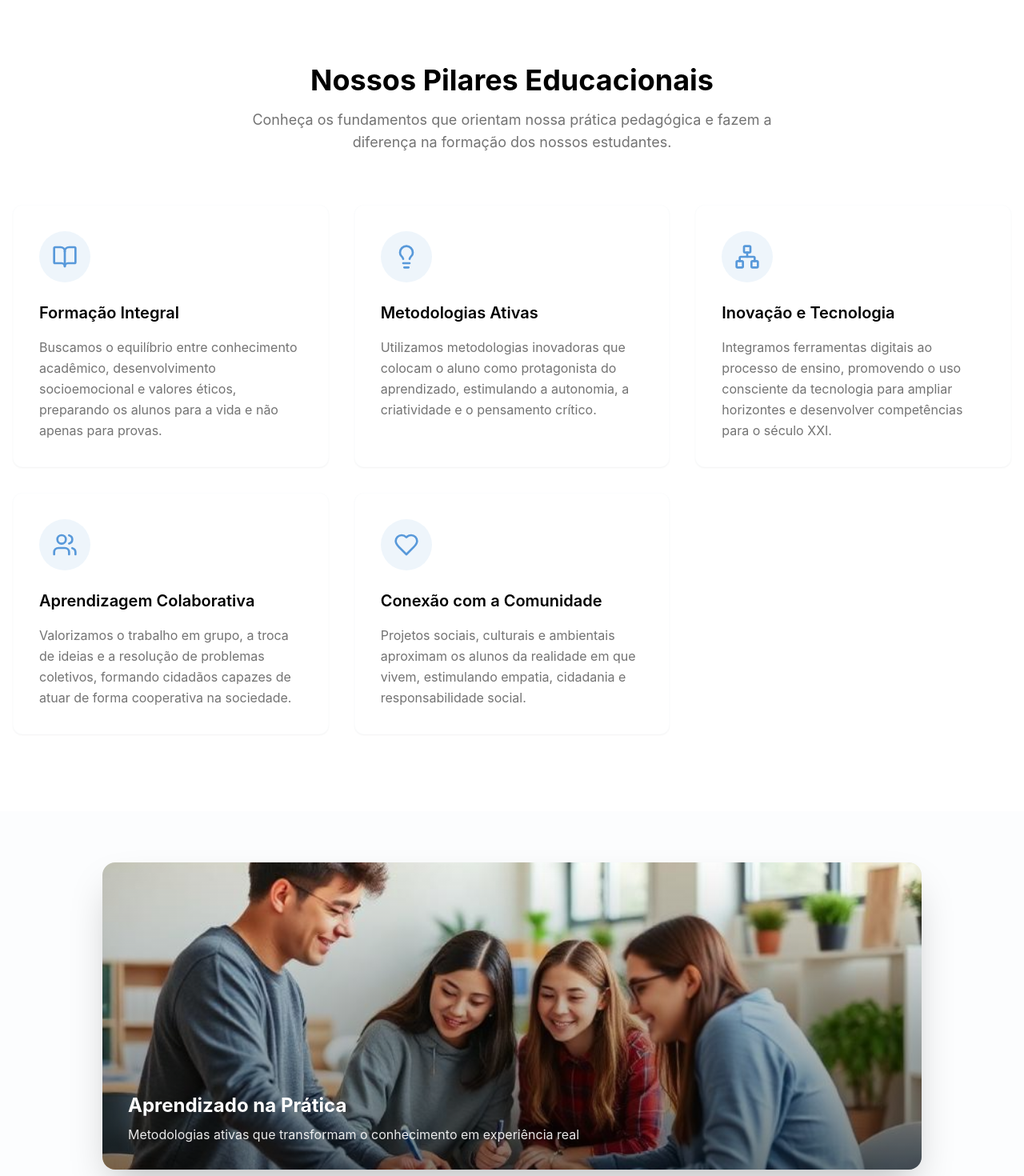
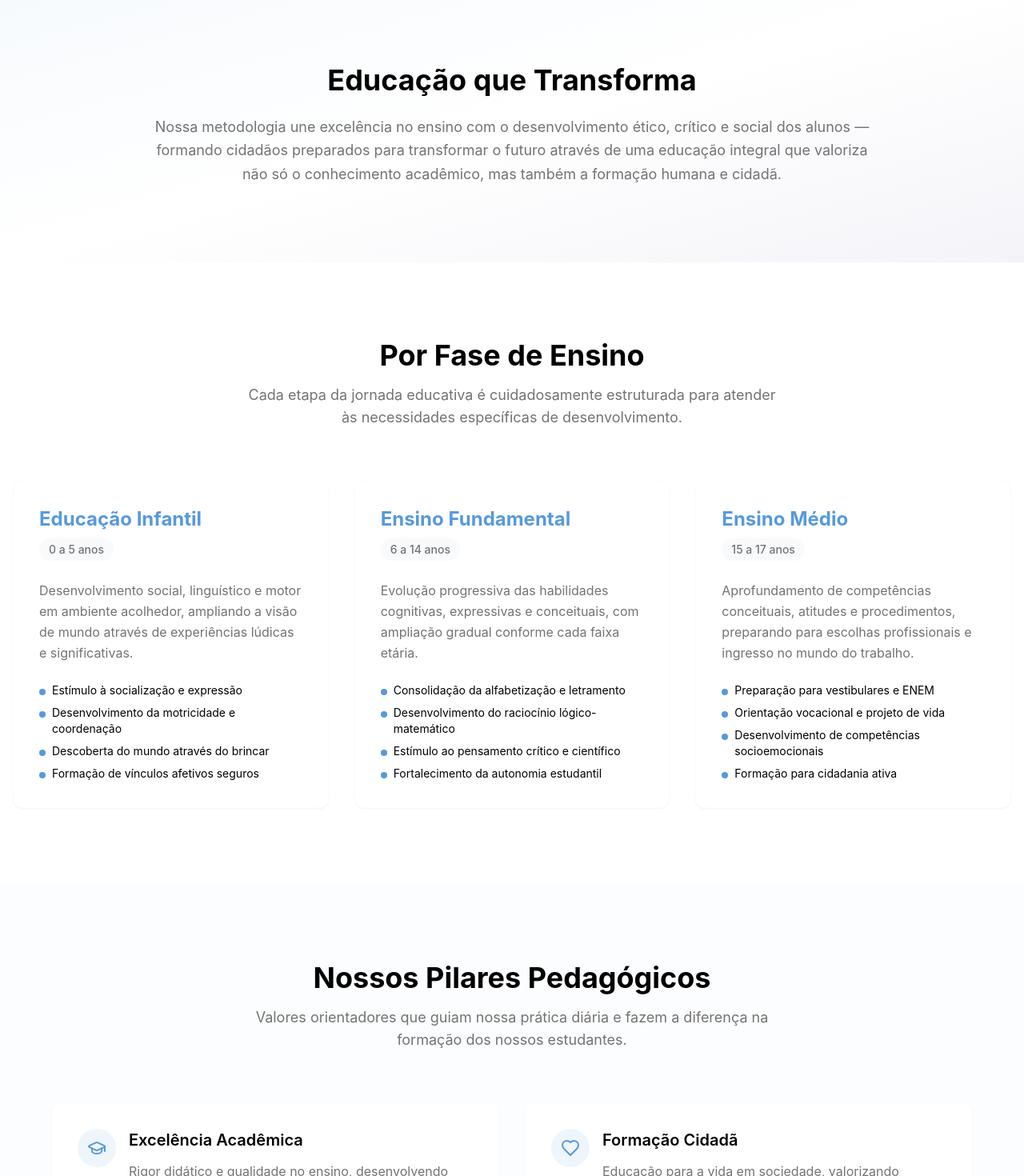
Before and after one commit to VonoxDeveloper/prototipo-marcosrichardson, a React (Vite) app: page /proposta in a window 1280 px wide. Shown: the part 560-2030 px from the top of the page at 80% size. Built offline with nearby package versions, Linux system fonts and the light colour scheme.

Commit message:
Add Proposta Pedagógica page

```diff
--- a/src/pages/Proposta.tsx
+++ b/src/pages/Proposta.tsx
@@ -3,35 +3,89 @@ import Footer from '@/components/Footer';
 import { Card, CardContent } from '@/components/ui/card';
 import { Button } from '@/components/ui/button';
 import { InteractiveHoverButton } from '@/components/ui/interactive-hover-button';
-import { BookOpen, Users, Lightbulb, Network, Heart } from 'lucide-react';
+import { BookOpen, Users, Lightbulb, Network, Heart, GraduationCap, Target, Compass, Sparkles } from 'lucide-react';
 import studentsLearning from '@/assets/students-learning.jpg';
 import heroImage from '@/assets/hero-school.jpg';
 
+const educationPhases = [
+  {
+    name: "Educação Infantil",
+    ageRange: "0 a 5 anos",
+    description: "Desenvolvimento social, linguístico e motor em ambiente acolhedor, ampliando a visão de mundo através de experiências lúdicas e significativas.",
+    highlights: [
+      "Estímulo à socialização e expressão",
+      "Desenvolvimento da motricidade e coordenação",
+      "Descoberta do mundo através do brincar",
+      "Formação de vínculos afetivos seguros"
+    ]
+  },
+  {
+    name: "Ensino Fundamental",
+    ageRange: "6 a 14 anos",
+    description: "Evolução progressiva das habilidades cognitivas, expressivas e conceituais, com ampliação gradual conforme cada faixa etária.",
+    highlights: [
+      "Consolidação da alfabetização e letramento",
+      "Desenvolvimento do raciocínio lógico-matemático",
+      "Estímulo ao pensamento crítico e científico",
+      "Fortalecimento da autonomia estudantil"
+    ]
+  },
+  {
+    name: "Ensino Médio",
+    ageRange: "15 a 17 anos",
+    description: "Aprofundamento de competências conceituais, atitudes e procedimentos, preparando para escolhas profissionais e ingresso no mundo do trabalho.",
+    highlights: [
+      "Preparação para vestibulares e ENEM",
+      "Orientação vocacional e projeto de vida",
+      "Desenvolvimento de competências socioemocionais",
+      "Formação para cidadania ativa"
+    ]
+  }
+];
+
 const pillars = [
   {
-    name: "Formação Integral",
-    description: "Buscamos o equilíbrio entre conhecimento acadêmico, desenvolvimento socioemocional e valores éticos, preparando os alunos para a vida e não apenas para provas.",
-    icon: BookOpen
+    name: "Excelência Acadêmica",
+    description: "Rigor didático e qualidade no ensino, desenvolvendo competências intelectuais sólidas através de metodologias comprovadas e inovadoras.",
+    icon: GraduationCap
   },
   {
-    name: "Metodologias Ativas",
-    description: "Utilizamos metodologias inovadoras que colocam o aluno como protagonista do aprendizado, estimulando a autonomia, a criatividade e o pensamento crítico.",
+    name: "Formação Cidadã",
+    description: "Educação para a vida em sociedade, valorizando cultura, corporeidade, atuação social e projetos que conectam teoria e prática.",
+    icon: Heart
+  },
+  {
+    name: "Metodologias Inovadoras",
+    description: "Estratégias pedagógicas que colocam o estudante como protagonista, estimulando criatividade, autonomia e pensamento crítico.",
     icon: Lightbulb
   },
   {
-    name: "Inovação e Tecnologia",
-    description: "Integramos ferramentas digitais ao processo de ensino, promovendo o uso consciente da tecnologia para ampliar horizontes e desenvolver competências para o século XXI.",
-    icon: Network
+    name: "Desenvolvimento Integral",
+    description: "Formação que contempla aspectos cognitivos, emocionais, sociais e éticos, preparando cidadãos completos para os desafios do futuro.",
+    icon: Target
+  }
+];
+
+const values = [
+  {
+    name: "Tradição",
+    description: "Preservamos valores educacionais consolidados, honrando nossa história e experiência pedagógica.",
+    icon: Compass
   },
   {
-    name: "Aprendizagem Colaborativa",
-    description: "Valorizamos o trabalho em grupo, a troca de ideias e a resolução de problemas coletivos, formando cidadãos capazes de atuar de forma cooperativa na sociedade.",
-    icon: Users
+    name: "Inovação",
+    description: "Abraçamos novas tecnologias e metodologias para enriquecer o processo de ensino-aprendizagem.",
+    icon: Sparkles
   },
   {
-    name: "Conexão com a Comunidade",
-    description: "Projetos sociais, culturais e ambientais aproximam os alunos da realidade em que vivem, estimulando empatia, cidadania e responsabilidade social.",
+    name: "Humanismo",
+    description: "Colocamos o ser humano no centro de nossa prática educativa, valorizando dignidade e potencial individual.",
     icon: Heart
+  },
+  {
+    name: "Equidade",
+    description: "Promovemos oportunidades justas e inclusivas, respeitando as diferenças e necessidades de cada estudante.",
+    icon: Users
   }
 ];
 
@@ -61,32 +115,129 @@ const Proposta = () => {
       </section>
 
       <main className="pt-16">
-        {/* Pillars Section */}
+        {/* Introduction Section */}
+        <section className="py-16 sm:py-24 bg-gradient-to-br from-primary/5 via-background to-secondary/5">
+          <div className="container mx-auto px-4">
+            <div className="max-w-4xl mx-auto text-center">
+              <h2 className="text-3xl sm:text-4xl font-bold mb-6">
+                Educação que Transforma
+              </h2>
+              <p className="text-lg text-muted-foreground leading-relaxed">
+                Nossa metodologia une excelência no ensino com o desenvolvimento ético, crítico e social dos alunos —
+                formando cidadãos preparados para transformar o futuro através de uma educação integral que valoriza
+                não só o conhecimento acadêmico, mas também a formação humana e cidadã.
+              </p>
+            </div>
+          </div>
+        </section>
+
+        {/* Education Phases Section */}
         <section className="py-16 sm:py-24">
           <div className="container mx-auto px-4">
             <div className="text-center mb-16">
               <h2 className="text-3xl sm:text-4xl font-bold mb-4">
-              Nossos Pilares Educacionais
+                Por Fase de Ensino
               </h2>
               <p className="text-lg text-muted-foreground max-w-2xl mx-auto">
-              Conheça os fundamentos que orientam nossa prática pedagógica e fazem a diferença na formação dos nossos estudantes.
+                Cada etapa da jornada educativa é cuidadosamente estruturada para atender às necessidades específicas de desenvolvimento.
               </p>
             </div>
 
-          <div className="grid grid-cols-1 md:grid-cols-2 lg:grid-cols-3 gap-8 max-w-7xl mx-auto">
+            <div className="grid grid-cols-1 lg:grid-cols-3 gap-8 max-w-7xl mx-auto">
+              {educationPhases.map((phase, index) => (
+                <Card key={index} className="group hover:shadow-xl transition-all duration-300 border-muted/20 hover:border-primary/20">
+                  <CardContent className="p-8">
+                    <div className="mb-6">
+                      <h3 className="text-2xl font-bold mb-2 text-primary">
+                        {phase.name}
+                      </h3>
+                      <p className="text-sm font-medium text-muted-foreground bg-muted/50 px-3 py-1 rounded-full inline-block">
+                        {phase.ageRange}
+                      </p>
+                    </div>
+                    <p className="text-muted-foreground leading-relaxed mb-6">
+                      {phase.description}
+                    </p>
+                    <div className="space-y-2">
+                      {phase.highlights.map((highlight, highlightIndex) => (
+                        <div key={highlightIndex} className="flex items-start gap-2">
+                          <div className="w-2 h-2 bg-primary rounded-full mt-2 flex-shrink-0" />
+                          <p className="text-sm text-foreground">{highlight}</p>
+                        </div>
+                      ))}
+                    </div>
+                  </CardContent>
+                </Card>
+              ))}
+            </div>
+          </div>
+        </section>
+
+        {/* Pillars Section */}
+        <section className="py-16 sm:py-24 bg-muted/20">
+          <div className="container mx-auto px-4">
+            <div className="text-center mb-16">
+              <h2 className="text-3xl sm:text-4xl font-bold mb-4">
+                Nossos Pilares Pedagógicos
+              </h2>
+              <p className="text-lg text-muted-foreground max-w-2xl mx-auto">
+                Valores orientadores que guiam nossa prática diária e fazem a diferença na formação dos nossos estudantes.
+              </p>
+            </div>
+
+            <div className="grid grid-cols-1 md:grid-cols-2 gap-8 max-w-6xl mx-auto">
               {pillars.map((pillar, index) => {
                 const IconComponent = pillar.icon;
                 return (
                   <Card key={index} className="group hover:shadow-lg transition-all duration-300 border-muted/20 hover:border-primary/20">
                     <CardContent className="p-8">
-                    <div className="flex items-center justify-center w-16 h-16 bg-primary/10 rounded-full mb-6 group-hover:bg-primary/20 transition-colors duration-300">
-                      <IconComponent className="w-8 h-8 text-primary" />
+                      <div className="flex items-start gap-4">
+                        <div className="flex items-center justify-center w-12 h-12 bg-primary/10 rounded-full flex-shrink-0 group-hover:bg-primary/20 transition-colors duration-300">
+                          <IconComponent className="w-6 h-6 text-primary" />
                         </div>
-                    <h3 className="text-xl font-semibold mb-4 text-foreground">
+                        <div>
+                          <h3 className="text-xl font-semibold mb-3 text-foreground">
                             {pillar.name}
                           </h3>
                           <p className="text-muted-foreground leading-relaxed">
                             {pillar.description}
+                          </p>
+                        </div>
+                      </div>
+                    </CardContent>
+                  </Card>
+                );
+              })}
+            </div>
+          </div>
+        </section>
+
+        {/* Values Section */}
+        <section className="py-16 sm:py-24">
+          <div className="container mx-auto px-4">
+            <div className="text-center mb-16">
+              <h2 className="text-3xl sm:text-4xl font-bold mb-4">
+                Nossos Valores Institucionais
+              </h2>
+              <p className="text-lg text-muted-foreground max-w-2xl mx-auto">
+                Princípios fundamentais que orientam nossa missão educativa e nossa visão de futuro.
+              </p>
+            </div>
+
+            <div className="grid grid-cols-1 md:grid-cols-2 lg:grid-cols-4 gap-6 max-w-7xl mx-auto">
+              {values.map((value, index) => {
+                const IconComponent = value.icon;
+                return (
+                  <Card key={index} className="group hover:shadow-lg transition-all duration-300 border-muted/20 hover:border-primary/20">
+                    <CardContent className="p-6 text-center">
+                      <div className="flex items-center justify-center w-14 h-14 bg-primary/10 rounded-full mb-4 mx-auto group-hover:bg-primary/20 transition-colors duration-300">
+                        <IconComponent className="w-7 h-7 text-primary" />
+                      </div>
+                      <h3 className="text-lg font-semibold mb-3 text-foreground">
+                        {value.name}
+                      </h3>
+                      <p className="text-sm text-muted-foreground leading-relaxed">
+                        {value.description}
                       </p>
                     </CardContent>
                   </Card>
```
Lines whose indentation alone changed are shown as unchanged.
